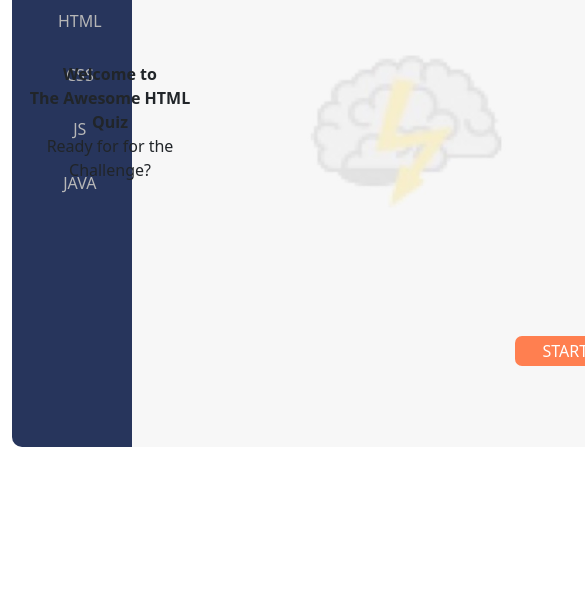
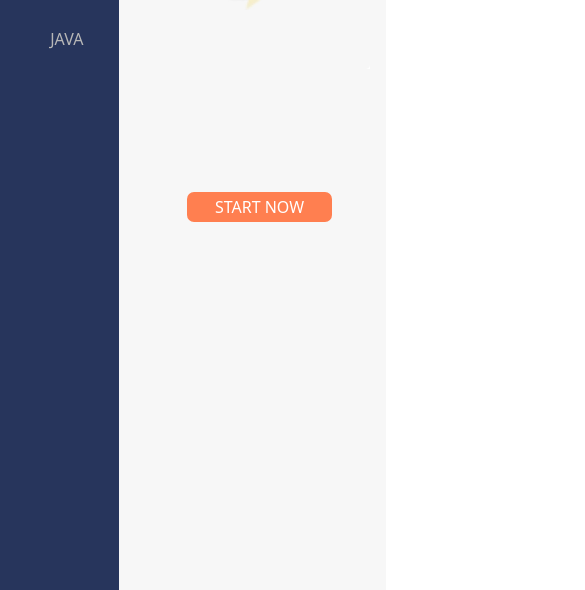
Before and after one commit to FuchsChristopher/QuizApp, a plain HTML site: page index.html in a window 390 px wide. Shown: the part 254-844 px from the top of the page, 585 px wide, since content can reach past the window. Drawn offline with nearby package versions, Linux system fonts and the light colour scheme.

Commit message:
begin with reponsive

```diff
--- a/style.css
+++ b/style.css
@@ -9,7 +9,8 @@
     border-top: 1px solid rgba(0, 0, 0, 0.4);
     display: flex;
     justify-content: space-between;
-    padding: 12px;
+    padding-top: 12px;
+    padding-bottom: 12px;
 }
 
 .quiz-card {
@@ -218,3 +219,119 @@ nav div {
     bottom: 265px;
     text-align: center;
 }
+
+@media (max-width:1025px) {
+    .bgc-nav {
+        height: 84vh;
+    }
+}
+
+@media (max-width:913px) {
+    .startScreenDiv2 {
+        display: flex;
+        position: absolute;
+        right: 170px;
+        flex-direction: column;
+        text-align: center;
+        top: 25px;
+    }
+}
+
+@media (max-width:821px) {
+    .startScreenDiv2 {
+        display: flex;
+        position: absolute;
+        right: 170px;
+        flex-direction: column;
+        text-align: center;
+        top: 25px;
+    }
+}
+
+@media (max-width:541px) {
+    .startScreenDiv2 {
+        right: 120px;
+    }
+}
+
+@media (max-width:415px) {
+    .card-body-color {
+        margin-right: -8px;
+        border-radius: 0;
+    }
+
+    .bgc-nav {
+        height: 100vh;
+        margin-left: -13px;
+        border-radius: 0;
+    }
+
+    .card-body {
+        padding: 0;
+    }
+
+    .startScreenDiv2 {
+        top: 45px;
+        right: 21px;
+        bottom: 450px;
+    }
+
+    .startScreenImg {
+        width: 100%;
+        margin-top: 109px;
+    }
+
+    .startButton {
+        margin-right: 38px;
+        margin-top: 100px;
+    }
+}
+
+@media (max-width:413px) {
+    .startButton {
+        margin-top: 123px;
+    }
+
+    .startScreenDiv2 {
+        right: 33px;
+    }
+}
+
+@media (max-width:361px) {
+    .question-footer {
+        width: 120%;
+    }
+}
+
+@media (max-width:376px) {
+    .card-body-color {
+        margin-right: -8px;
+        border-radius: 0;
+        overflow: hidden;
+    }
+
+    .bgc-nav {
+        height: 100vh;
+        margin-left: -13px;
+        border-radius: 0;
+    }
+
+    .card-body {
+        padding: 0;
+    }
+
+    .startScreenDiv2 {
+        top: 45px;
+        right: 21px;
+    }
+
+    .startScreenImg {
+        width: 100%;
+        margin-top: 109px;
+    }
+
+    .startButton {
+        margin-right: 38px;
+        margin-top: 90px;
+    }
+}
--- a/templates.js
+++ b/templates.js
@@ -19,7 +19,7 @@ function renderQuizApp() {
                         The Awesome HTML Quiz</b>
                         Ready for for the Challenge?
                     </div>
-                    <img class="startScreenImg" src="./img/brainbg.jpg" style="width: 32rem;">
+                    <img class="startScreenImg" src="./img/brainbg.jpg" style="width: 100%;">
                     <button class="startButton" onclick="init()">START NOW</button>
                 </div>
 
```
